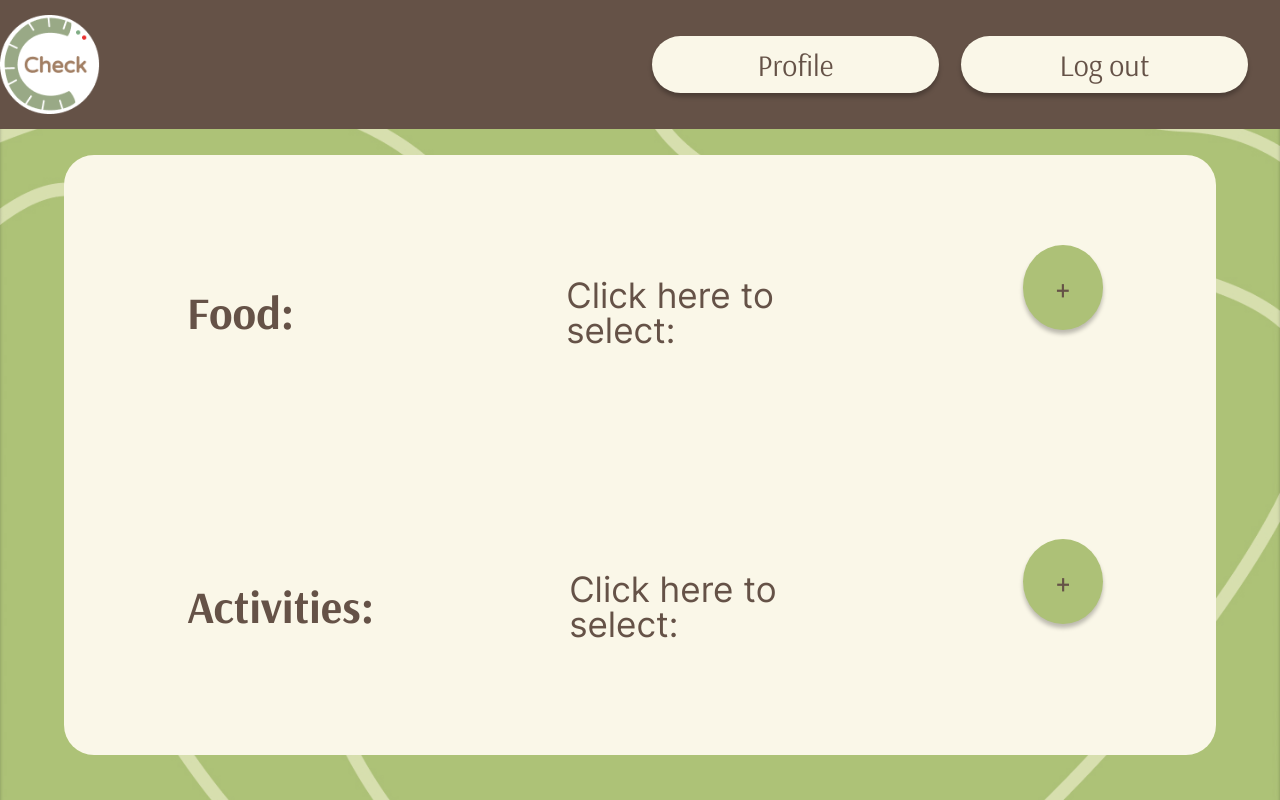
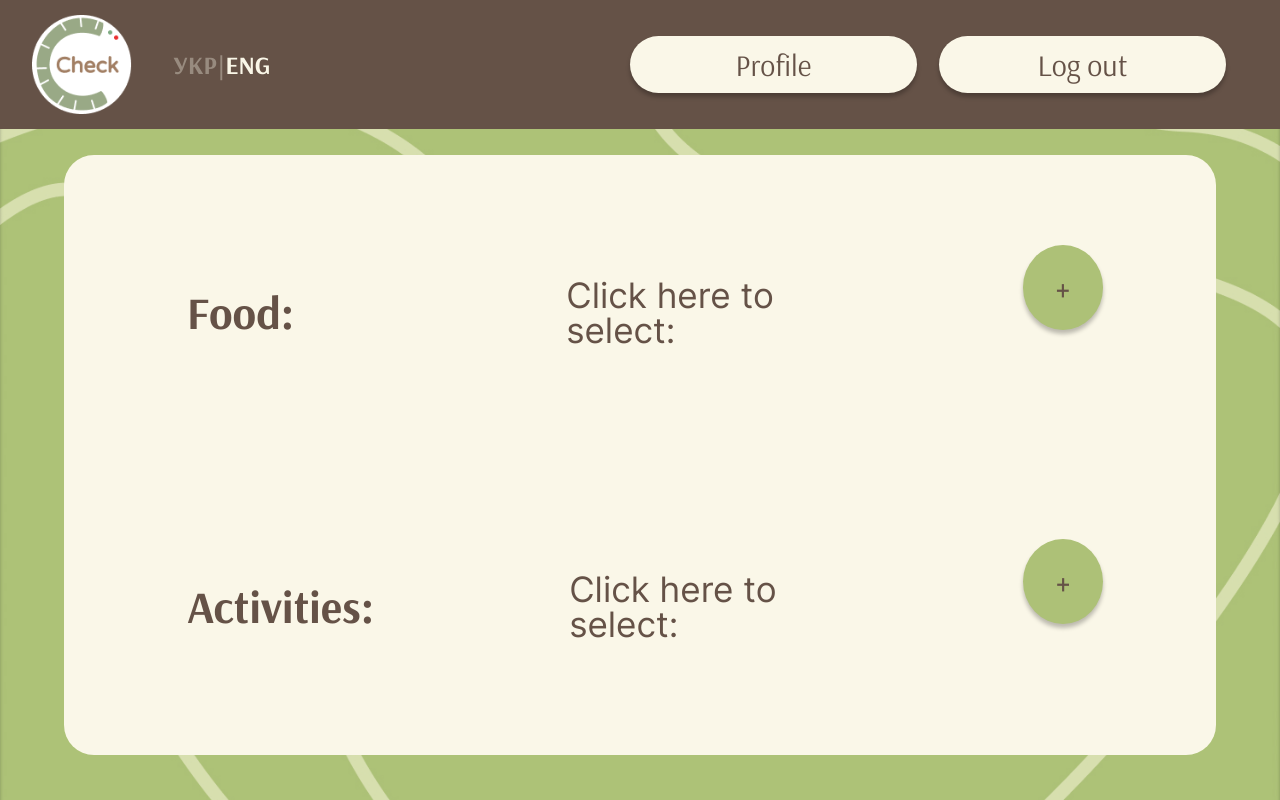
Before and after one commit to Elizaveta3/kursova, a React (Create React App) app in the folder caloCheckfront/: page /diary in a window 1280 px wide. Built offline with nearby package versions, Linux system fonts and the light colour scheme.

Commit message:
added switcher for language for all headers, headers became more adaptive, added hover state for buttons

```diff
--- a/caloCheckfront/src/components/Header/Header.jsx
+++ b/caloCheckfront/src/components/Header/Header.jsx
@@ -1,13 +1,17 @@
 import logo from './LOGO 2.svg'
 import Button from '../Button/Button'
 import './Header.css'
-import {  useNavigate } from 'react-router-dom';
-
+import { useNavigate } from 'react-router-dom';
+import React, { useState } from 'react';
 export default function Header() {
     const navigate = useNavigate();
 
     const handleGoToMainPage = () => {
         navigate('/');
+    };
+    const [currentLanguage, setCurrentLanguage] = useState('ENG');
+    const handleLanguageChange = (language) => {
+        setCurrentLanguage(language);
     };
     return (<header className="header">
         <div className="wrapper">
@@ -17,6 +21,12 @@ export default function Header() {
                         <img src={logo} alt="logo" className="header_logo_pic" />
                     </a>
                 </div>
+                <div className="language_switcher_light">
+                    <span className={currentLanguage === 'UKR' ? 'active_language' : ''} onClick={() => handleLanguageChange('UKR')}>УКР</span>
+                    <span> | </span>
+                    <span className={currentLanguage === 'ENG' ? 'active_language' : ''} onClick={() => handleLanguageChange('ENG')}>ENG</span>
+                </div>
+                <div className="container_header_nav">
                     <nav className="header_nav">
                         <ul className="header_list">
                             <li className="header_item">
@@ -26,5 +36,6 @@ export default function Header() {
                     </nav>
                 </div>
             </div>
+        </div>
     </header>)
 }
--- a/caloCheckfront/src/components/HeaderContacts/Header.css
+++ b/caloCheckfront/src/components/HeaderContacts/Header.css
@@ -1,15 +1,15 @@
-.wrapper {
-    max-width: 1320px;
+.wrapper_contacts {
+    width: 90%;
     margin: 0 auto;
     overflow: hidden;
 }
 
-.header_wrappper{
+.header_wrappper_contacts{
     display: flex;
     flex-wrap: wrap;
     align-items: center;
-    justify-content: space-between;
     margin-top: 30px;
+    width: 100%;
 }
 
 .header_link{
@@ -34,6 +34,6 @@
     margin-right: 0;
 }
 
-.header_link:hover, .header_link:focus, .header_link:active{
-    opacity: .75;
+.header_button_contacts:hover, .header_button_contacts:focus, .header_button_contacts:active{
+    background-color: #715b4f;
 }
--- a/caloCheckfront/src/components/HeaderContacts/Header.jsx
+++ b/caloCheckfront/src/components/HeaderContacts/Header.jsx
@@ -1,7 +1,8 @@
 import logo from './LOGO 2.svg'
 import Button from '../Button/Button'
 import './Header.css'
-import {  useNavigate } from 'react-router-dom';
+import { useNavigate } from 'react-router-dom';
+import React, { useState } from 'react';
 
 export default function Header() {
     const navigate = useNavigate();
@@ -9,14 +10,24 @@ export default function Header() {
     const handleGoToMainPage = () => {
         navigate('/');
     };
+    const [currentLanguage, setCurrentLanguage] = useState('ENG');
+    const handleLanguageChange = (language) => {
+        setCurrentLanguage(language);
+    };
     return (<header className="header">
-        <div className="wrapper">
-            <div className="header_wrappper">
+        <div className="wrapper_contacts">
+            <div className="header_wrappper_contacts">
                 <div className="header_logo">
                     <a href="/" className="header_logo_link">
                         <img src={logo} alt="logo" className="header_logo_pic" />
                     </a>
                 </div>
+                <div className="language_switcher">
+                    <span className={currentLanguage === 'UKR' ? 'active_language' : ''} onClick={() => handleLanguageChange('UKR')}>УКР</span>
+                    <span> | </span>
+                    <span className={currentLanguage === 'ENG' ? 'active_language' : ''} onClick={() => handleLanguageChange('ENG')}>ENG</span>
+                </div>
+                <div className="container_header_nav">
                     <nav className="header_nav">
                         <ul className="header_list">
                             <li className="header_item">
@@ -26,5 +37,6 @@ export default function Header() {
                     </nav>
                 </div>
             </div>
-    </header>)
+        </div>
+    </header >)
 }
--- a/caloCheckfront/src/components/HeaderProfile/HeaderProfile.css
+++ b/caloCheckfront/src/components/HeaderProfile/HeaderProfile.css
@@ -3,7 +3,7 @@
 }
 
 .wrapper_profile {
-    max-width: 1320px;
+    width: 95%;
     margin: 0 auto;
     overflow: hidden;
 }
@@ -16,7 +16,17 @@
     margin-top: 15px;
     margin-bottom: 15px;
 }
-
+.language_switcher_light {
+    font-family: 'arsenal';
+    font-weight: 700;
+    font-size: 25px;
+    color: rgba(250, 247, 232, 0.35);
+    display: flex;
+    align-items: center;
+}
+.language_switcher_light .active_language {
+    color: #faf7e8;
+}
 .header_link_profile{
     font-family: 'arsenal';
     font-size: 29px;
@@ -31,14 +41,11 @@
 
 /*відступи між елементами меню*/
 
-.header_item_profile{
-    margin-right: 10px;
 
-}
-.header_item:last-child_profile{
+.header_item_profile:last-child_profile{
     margin-right: 0;
 }
 
-.header_link_profile:hover, .header_link_profile:focus, .header_link_profile:active{
-    opacity: .75;
+.header_button_profile:hover, .header_button_profile:focus, .header_button_profile:active{
+    background-color: #e9e6d7;
 }
--- a/caloCheckfront/src/components/HeaderProfile/HeaderProfile.jsx
+++ b/caloCheckfront/src/components/HeaderProfile/HeaderProfile.jsx
@@ -1,9 +1,13 @@
 import logo from './LOGO 2.svg'
 import Button from '../Button/Button'
 import './HeaderProfile.css'
-
+import React, { useState } from 'react';
 
 export default function HeaderProfile({ click1, click2, child1, child2 }) {
+    const [currentLanguage, setCurrentLanguage] = useState('ENG');
+    const handleLanguageChange = (language) => {
+        setCurrentLanguage(language);
+    };
     return (<header className="header_profile">
         <div className="wrapper_profile">
             <div className="header_wrappper_profile">
@@ -12,6 +16,12 @@ export default function HeaderProfile({ click1, click2, child1, child2 }) {
                         <img src={logo} alt="logo" className="header_logo_pic" />
                     </a>
                 </div>
+                <div className="language_switcher_light">
+                    <span className={currentLanguage === 'UKR' ? 'active_language' : ''} onClick={() => handleLanguageChange('UKR')}>УКР</span>
+                    <span> | </span>
+                    <span className={currentLanguage === 'ENG' ? 'active_language' : ''} onClick={() => handleLanguageChange('ENG')}>ENG</span>
+                </div>
+                <div className="container_header_nav">
                     <nav className="header_nav_profile">
                         <ul className="header_list_profile">
                             <li className="header_item_profile">
@@ -22,5 +32,6 @@ export default function HeaderProfile({ click1, click2, child1, child2 }) {
                     </nav>
                 </div>
             </div>
+        </div>
     </header>)
 }
```
Lines whose indentation alone changed are shown as unchanged.
